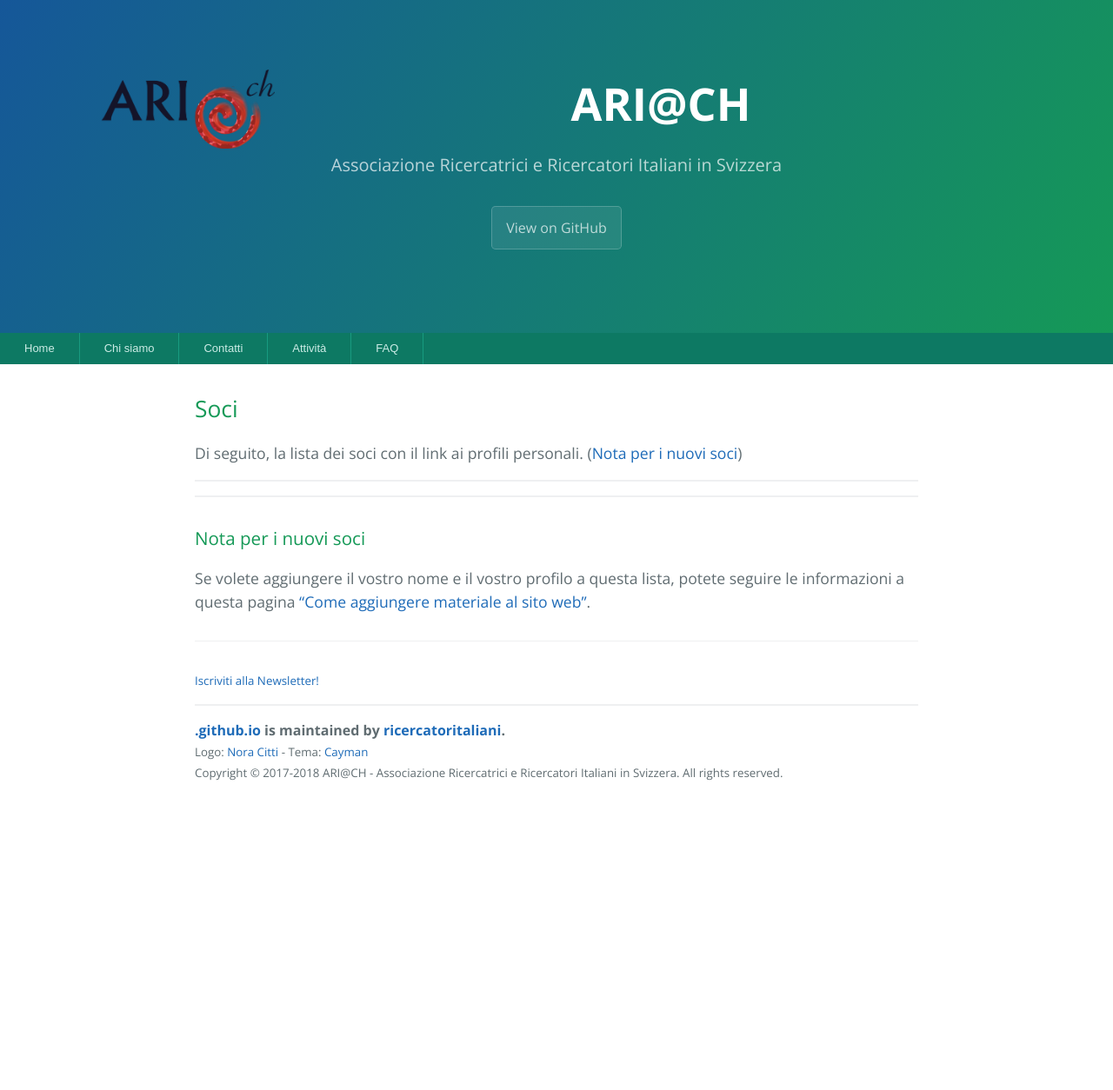
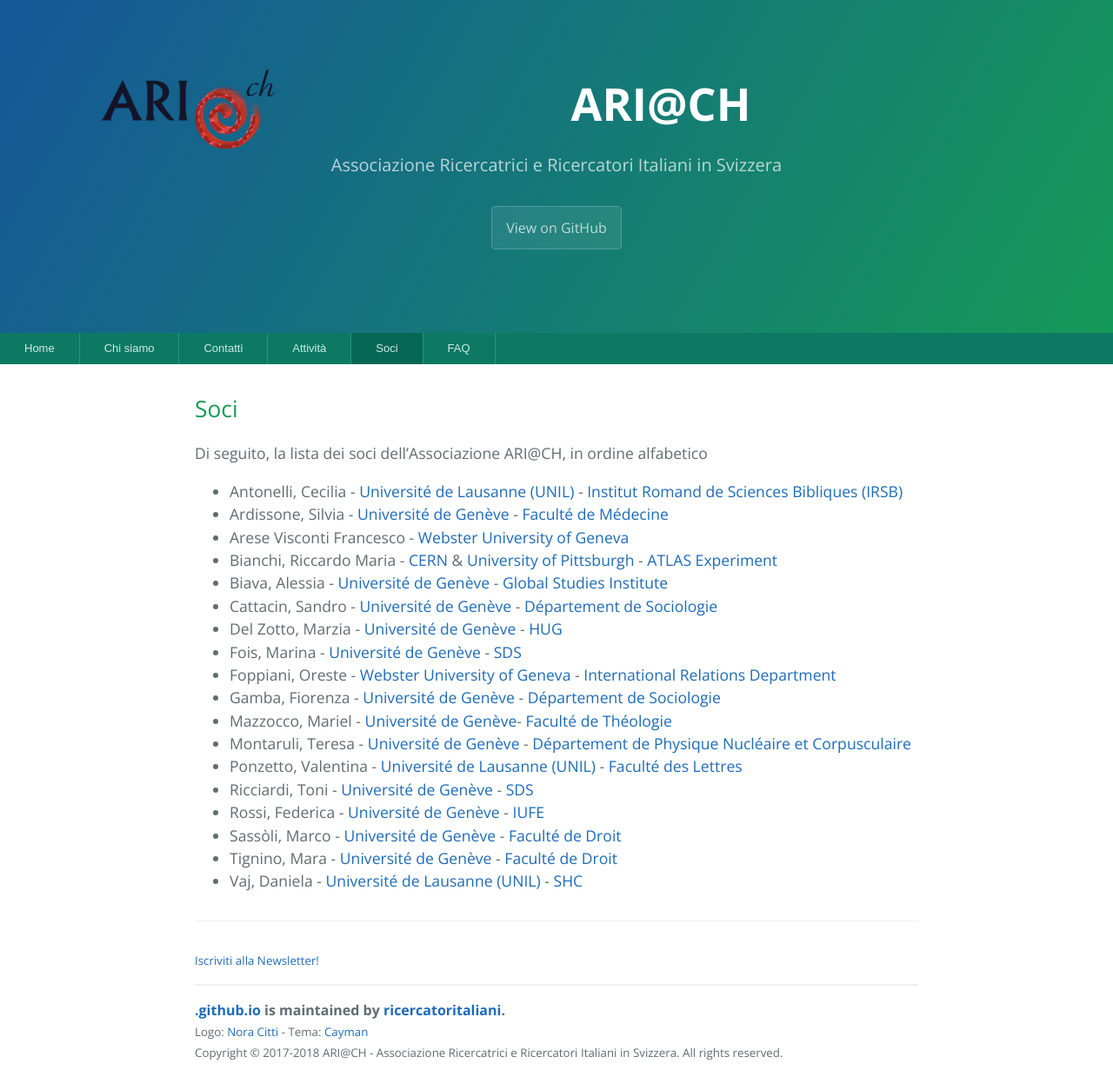
Before and after one commit to ricercatoritaliani/.github.io, a Jekyll site: the page built from pages/members/index.md, in a window 1280 px wide. Shown: the whole page at 87% size. Built offline with Jekyll 4.4.1, drawn with Linux system fonts in a browser that asks for light colours; comment, search, counter and statistics services are not loaded; before the commit the page ends 932 px from its top, so only the background shows below that.

Commit message:
aggiunta lista soci

```diff
--- a/_data/navigation.yml
+++ b/_data/navigation.yml
@@ -6,7 +6,7 @@
   name: Contatti
 - link: /pages/activities/
   name: Attività
-# - link: /pages/members/
-#   name: Soci
+- link: /pages/members/
+  name: Soci
 - link: /pages/faq/
   name: FAQ
--- a/pages/members/index.md
+++ b/pages/members/index.md
@@ -5,19 +5,23 @@
 
 # Soci
 
-Di seguito, la lista dei soci con il link ai profili personali. ([Nota per i nuovi soci](#nota-per-i-nuovi-soci))
+Di seguito, la lista dei soci dell'Associazione ARI@CH, in ordine alfabetico
 
-
----
-
-<!-- <ul class="posts">
-  {% for post in site.categories.member %}
-    <li> <a href="{{ site.baseurl }}{{ post.url }}">{{ post.title }}</a> - [socio dal <span>{{ post.member-start }}</span>] </li>
-  {% endfor %}
-</ul> -->
-
----
-
-### Nota per i nuovi soci
-
-Se volete aggiungere il vostro nome e il vostro profilo a questa lista, potete seguire le informazioni a questa pagina ["Come aggiungere materiale al sito web"]({{ site.url }}/pages/members/how-to-contribute.html).
+- Antonelli, Cecilia - [Université de Lausanne (UNIL)](http://www.unil.ch) - [Institut Romand de Sciences Bibliques (IRSB)](https://www.unil.ch/irsb/fr/home.html)
+- Ardissone, Silvia - [Université de Genève](https://www.unige.ch/) - [Faculté de Médecine](http://www.unige.ch/medecine/fr/)
+- Arese Visconti 	Francesco - [Webster University of Geneva](http://www.webster.ch/)
+- Bianchi, Riccardo Maria	- [CERN](https://home.cern/) & [University of Pittsburgh](https://www.physicsandastronomy.pitt.edu/) - [ATLAS Experiment](https://atlas.cern/)
+- Biava, Alessia - [Université de Genève](https://www.unige.ch/) - [Global Studies Institute](https://www.unige.ch/gsi/en/home/)
+- Cattacin, Sandro - [Université de Genève](https://www.unige.ch/) - [Département de Sociologie](https://www.unige.ch/sciences-societe/socio/fr/bienvenue/)
+- Del Zotto, Marzia - [Université de Genève](https://www.unige.ch/) - [HUG](https://www.hug-ge.ch)
+- Fois, Marina - 	[Université de Genève](https://www.unige.ch/) - [SDS](https://www.unige.ch/sciences-societe/)
+- Foppiani, Oreste - [Webster University of Geneva](http://www.webster.ch/) - [International Relations Department](http://www.webster.ch/academics/faculty/ir.html)
+- Gamba, Fiorenza - [Université de Genève](https://www.unige.ch/) - [Département de Sociologie](https://www.unige.ch/sciences-societe/socio/fr/bienvenue/)
+- Mazzocco, Mariel - [Université de Genève](https://www.unige.ch/)- [Faculté de Théologie](https://www.unige.ch/theologie/)
+- Montaruli, Teresa - [Université de Genève](https://www.unige.ch/) - [Département de Physique Nucléaire et Corpusculaire](https://www.unige.ch/dpnc/en/)
+- Ponzetto, Valentina - [Université de Lausanne (UNIL)](http://www.unil.ch) - [Faculté des Lettres](http://www.unil.ch/fra/home.html)
+- Ricciardi, Toni - [Université de Genève](https://www.unige.ch/) - [SDS](https://www.unige.ch/sciences-societe/)
+- Rossi, Federica - [Université de Genève](https://www.unige.ch/) - [IUFE](https://www.unige.ch/iufe/institut/)
+- Sassòli, Marco - [Université de Genève](https://www.unige.ch/) - [Faculté de Droit](http://www.unige.ch/droit/)
+- Tignino, Mara - [Université de Genève](https://www.unige.ch/) - [Faculté de Droit](http://www.unige.ch/droit/)
+- Vaj, Daniela - [Université de Lausanne (UNIL)](http://www.unil.ch) - [SHC](http://www.unil.ch/shc/home.html)
```
